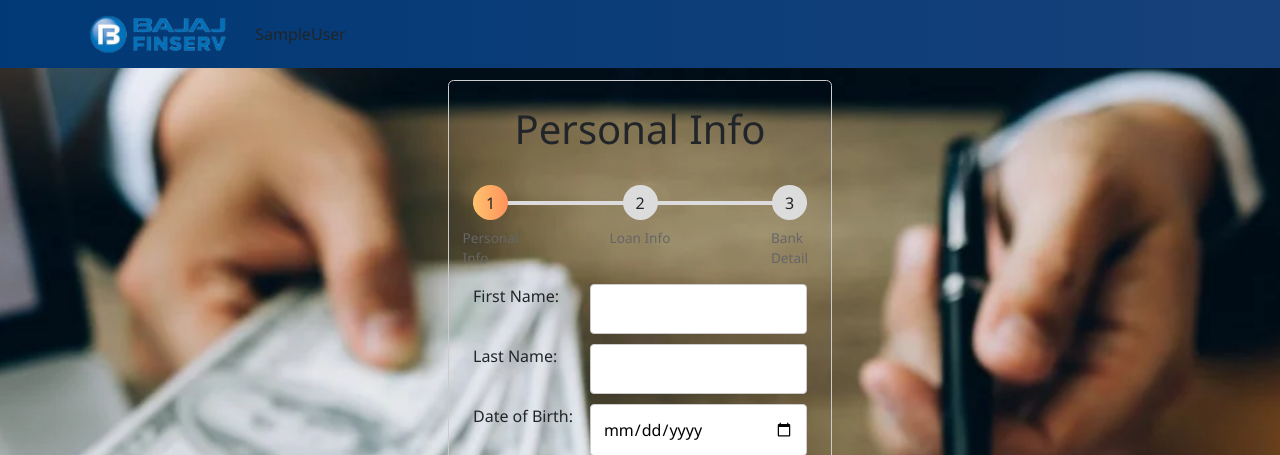
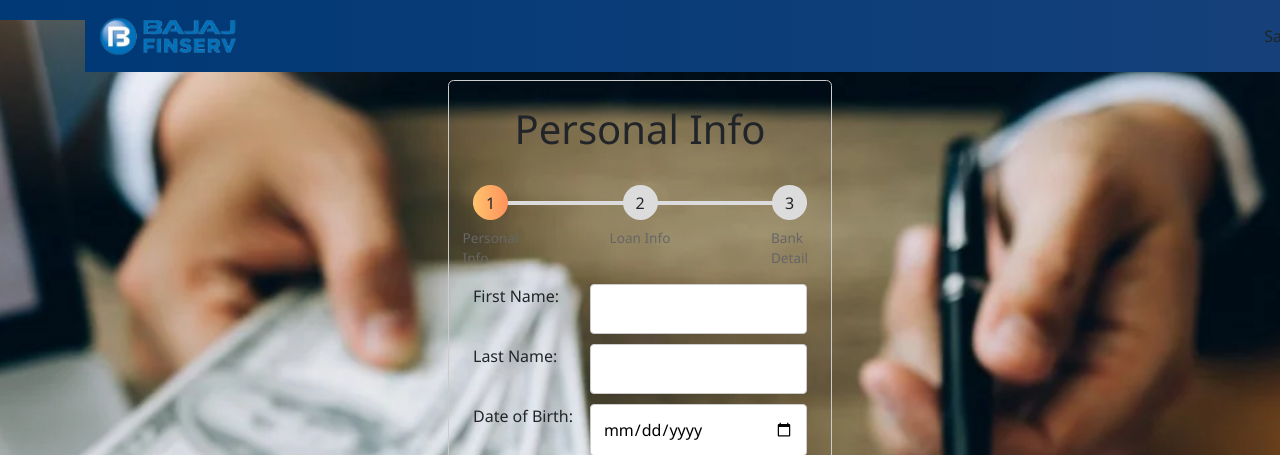
Before and after one commit to moneyfinance/dev, a Django app: page /user/1/ in a window 1280 px wide. Shown: the top 455 px of the page. Run offline with Django 4.2, Linux system fonts and the light colour scheme; tables that the repository leaves empty hold one stand-in row (values such as "Sample post"); some libraries are stand-ins or nearby versions.

Commit message:
Update user_data.html

```diff
--- a/template/user_data.html
+++ b/template/user_data.html
@@ -33,9 +33,22 @@
             display: block;
             margin-bottom: 0.5rem;
           }
-	  user_name{
-		  margin-right : 20px;
-	  }
+	  .navbar {
+	  display: flex;
+	  justify-content: space-between;
+	  align-items: center;
+	  padding: 10px;
+	}
+
+	.navbar-left {
+	  flex-grow: 1; /* Allow the navbar-brand to take the available space */
+	}
+
+	.navbar-right {
+	  display: flex;
+	  align-items: center;
+	}
+
 
           input {
             display: block;
@@ -271,16 +284,16 @@
     <div>
     <nav class="navbar" id="navbar">
       <div class="container">
-          <div>
-            <a class="navbar-brand" href="#">
-              <img class = "logo" src="{% static 'images/logo.webp' %}" alt="Bank Logo">
-            </a>
-            <span id = "user_id" class = "user_name">{{ first_name }}</span>
+          <div class="navbar">
+              <div class="navbar-left">
+                  <a class="navbar-brand" href="#">
+                      <img class="logo" src="{% static 'images/logo.webp' %}" alt="Bank Logo">
+                  </a>
+              </div>
+              <div class="navbar-right">
+                  <span id="user_id" class="user_name">{{ first_name }}</span>
+              </div>
           </div>
-          {% comment %} <a class="nav-link" href="/login">Home</a>
-          <a class="nav-link" href="#">Products</a>
-          <a class="nav-link" href="#">About Us</a> {% endcomment %}
-          {% comment %} <button class="btn btn-outline-secondary my-2 my-sm-0" type="submit">Help</button> {% endcomment %}
       </div>
     </nav>
     <form action="#" class="form">
```
